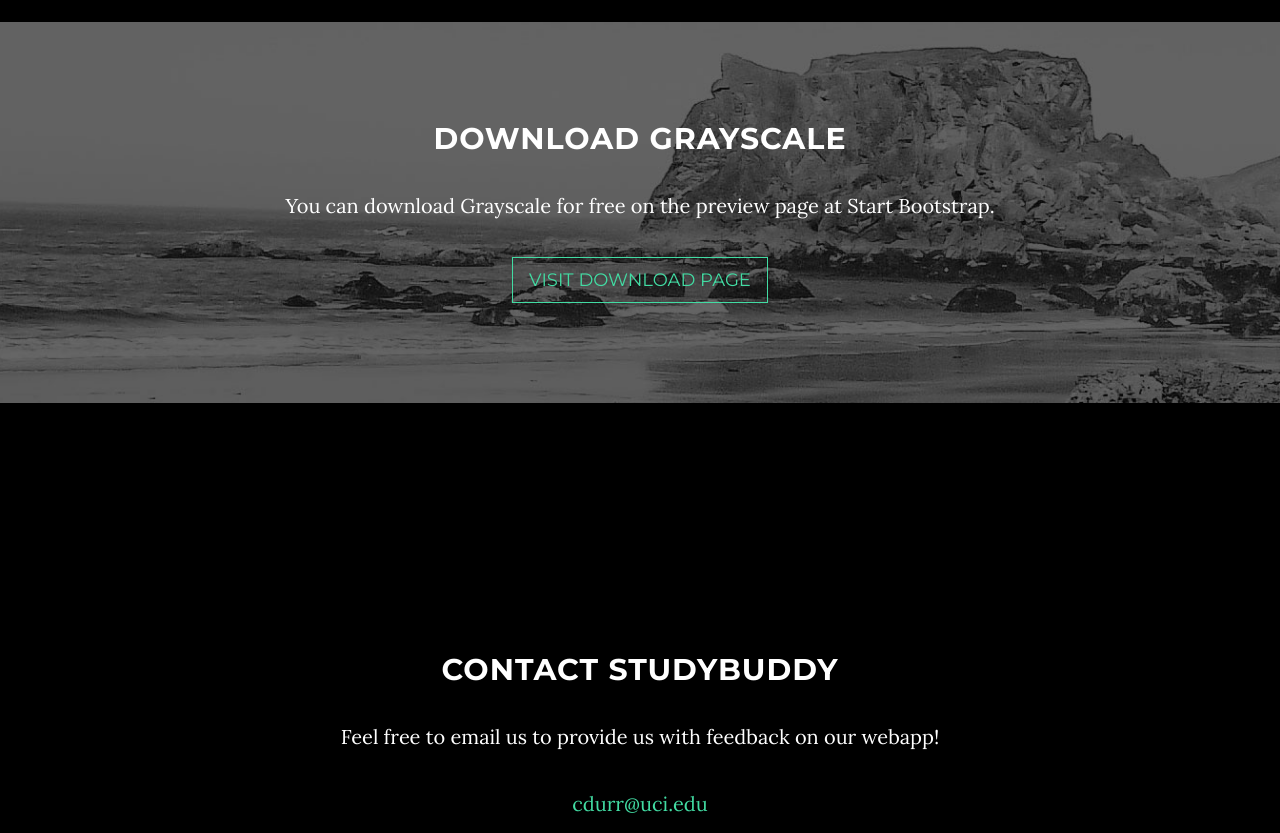
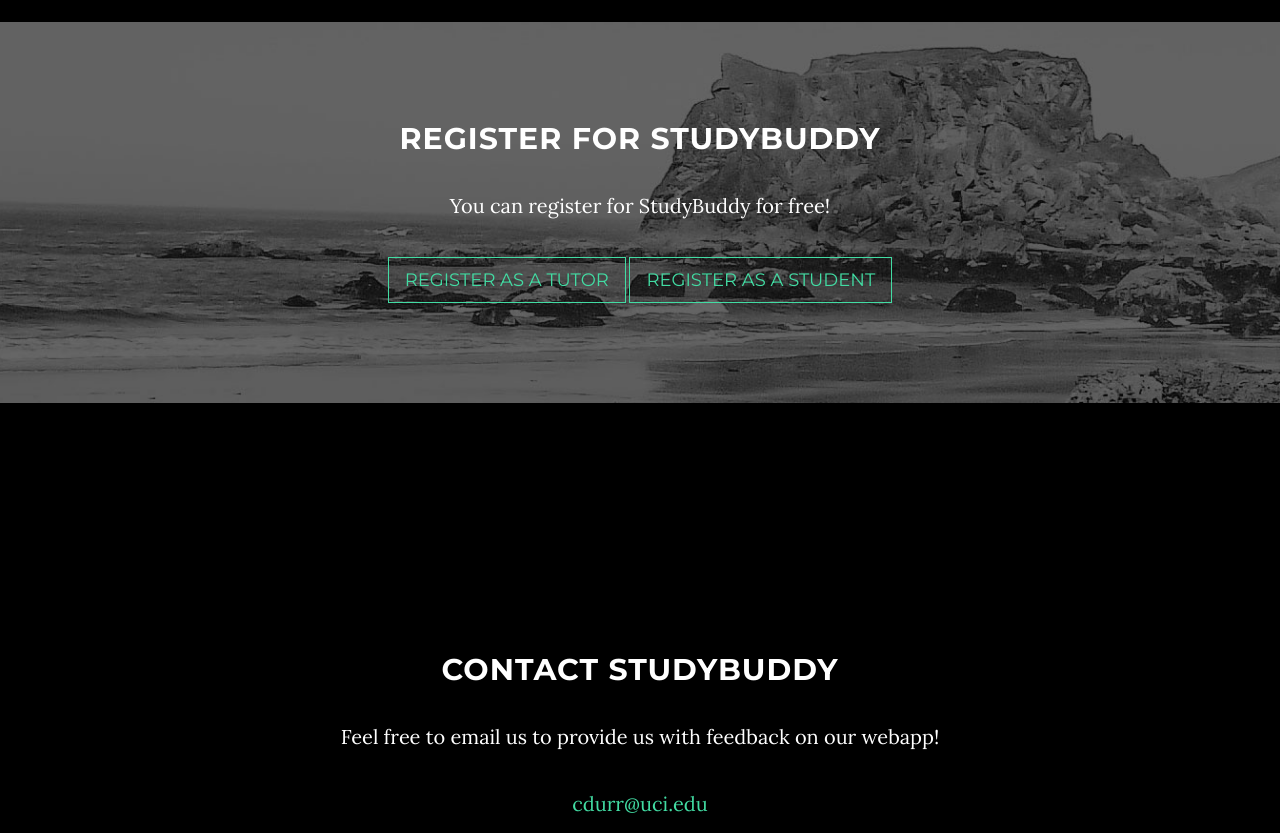
Before and after one commit to christopherdurr/hackathonTippers, a website: page docs/index.html in a window 1280 px wide. Shown: the part 1640-2473 px from the top of the page. Drawn offline with nearby package versions, Linux system fonts and the light colour scheme; some packages are replaced by stand-ins of ours.

Commit message:
Update index.html

```diff
--- a/docs/index.html
+++ b/docs/index.html
@@ -9,7 +9,7 @@
     <meta name="description" content="">
     <meta name="author" content="">
 
-    <title>Grayscale - Start Bootstrap Theme</title>
+    <title>StudyBuddy</title>
 
     <!-- Bootstrap Core CSS -->
     <link href="vendor/bootstrap/css/bootstrap.min.css" rel="stylesheet">
@@ -18,6 +18,8 @@
     <link href="vendor/font-awesome/css/font-awesome.min.css" rel="stylesheet" type="text/css">
     <link href="https://fonts.googleapis.com/css?family=Lora:400,700,400italic,700italic" rel="stylesheet" type="text/css">
     <link href="https://fonts.googleapis.com/css?family=Montserrat:400,700" rel="stylesheet" type="text/css">
+    <link rel="icon" href="http://example.com/favicon.png">
+
 
     <!-- Theme CSS -->
     <link href="css/grayscale.min.css" rel="stylesheet">
@@ -102,9 +104,10 @@
         <div class="download-section">
             <div class="container">
                 <div class="col-lg-8 col-lg-offset-2">
-                    <h2>Download Grayscale</h2>
-                    <p>You can download Grayscale for free on the preview page at Start Bootstrap.</p>
-                    <a href="http://startbootstrap.com/template-overviews/grayscale/" class="btn btn-default btn-lg">Visit Download Page</a>
+                    <h2>Register for StudyBuddy</h2>
+                    <p>You can register for StudyBuddy for free!</p>
+                    <a href="http://startbootstrap.com/template-overviews/grayscale/" class="btn btn-default btn-lg">Register as a tutor</a>
+                    <a href="http://startbootstrap.com/template-overviews/grayscale/" class="btn btn-default btn-lg">Register as a student</a>
                 </div>
             </div>
         </div>
```
